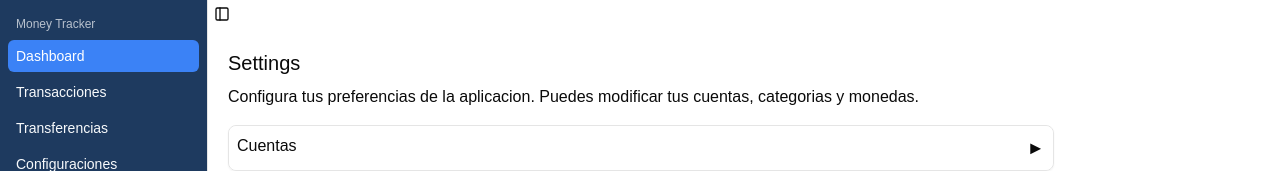
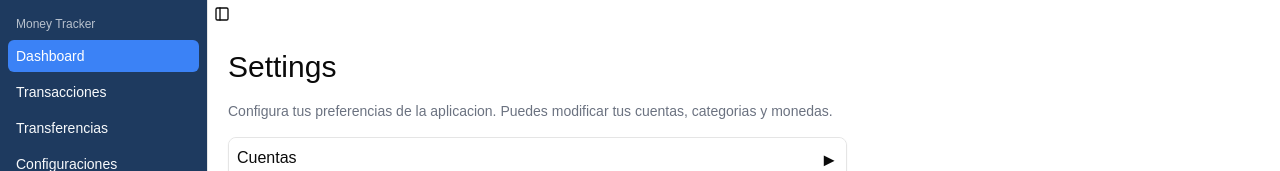
Before and after one commit to jonathanduran7/web-finance-front, a Next.js app: page /dashboard/settings in a window 1280 px wide. Shown: the top 171 px of the page. Built offline with nearby package versions, Linux system fonts and the light colour scheme; no server answers.

Commit message:
style: improve settings page layout and typography for better readability

```diff
--- a/app/dashboard/settings/page.tsx
+++ b/app/dashboard/settings/page.tsx
@@ -7,14 +7,14 @@ import AccountAccordion from "./account-accordion";
 export default function Page() {
   return (
     <div className="h-full">
-      <h1 className="text-xl">Settings</h1>
-      <div className="mt-2">
+      <h1 className="mb-4 text-3xl">Settings</h1>
+      <div className="mb-4 text-gray-500 text-sm w-[60%]">
         <p>
           Configura tus preferencias de la aplicacion. Puedes modificar tus
           cuentas, categorias y monedas.
         </p>
       </div>
-      <div className="w-[80%] mt-4">
+      <div className="w-[60%] mt-4">
         <Accordion title="Cuentas">
           <AccountAccordion />
         </Accordion>
```
